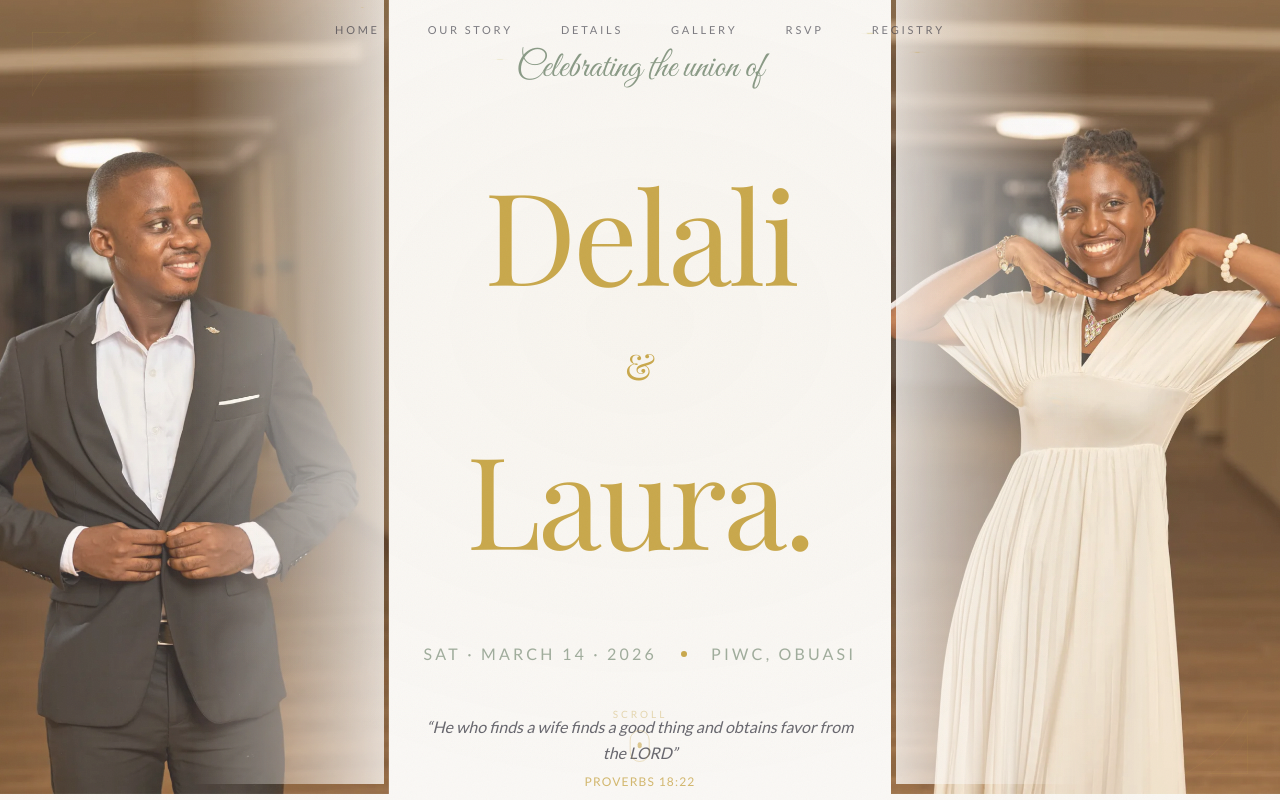
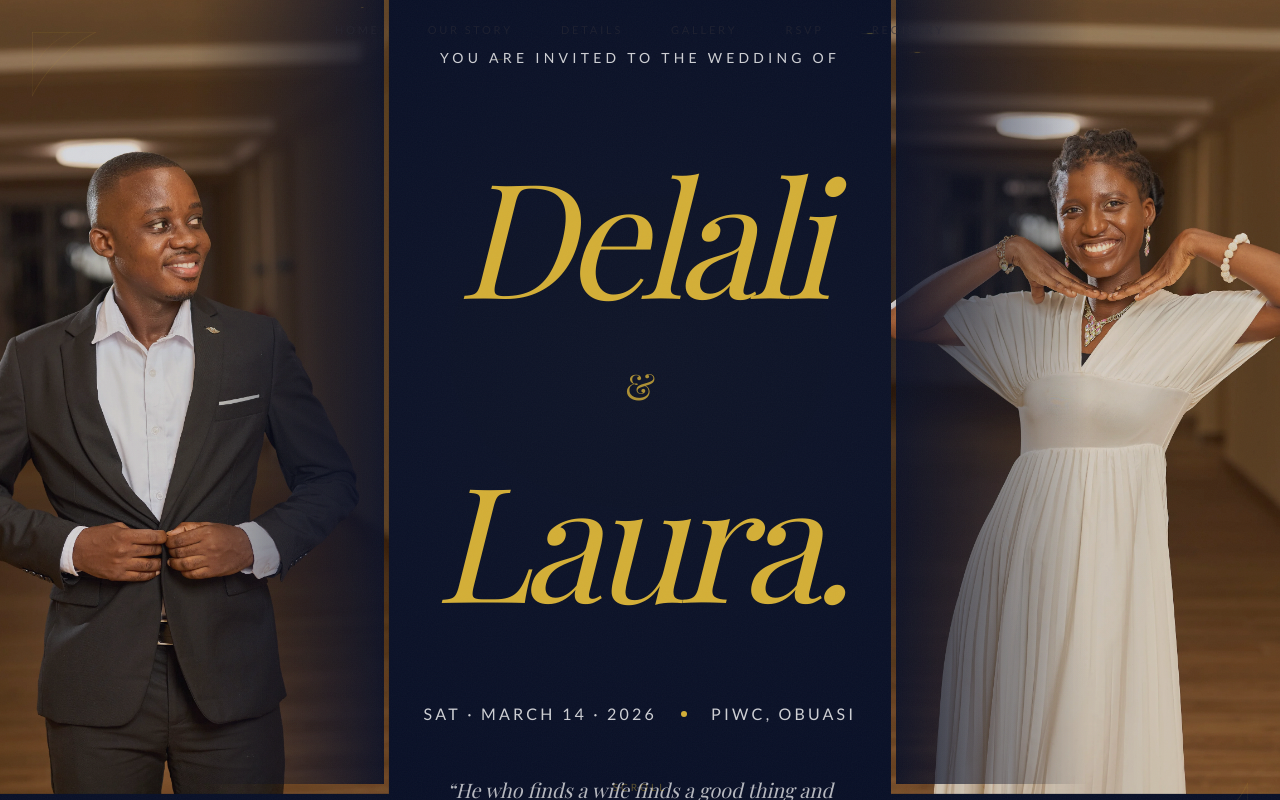
Before and after one commit to fodela/laurykel, a Next.js app: page / in a window 1280 px wide. Shown: the top 800 px of the page. Built offline with nearby package versions, Linux system fonts and the light colour scheme; a web font is replaced by a local one.

Commit message:
feat: Add date and description metadata to gallery images, display them on hover and in the lightbox, and update Hero section background colors.

```diff
--- a/components/Gallery.tsx
+++ b/components/Gallery.tsx
@@ -4,28 +4,32 @@ import { motion, AnimatePresence, useInView } from "framer-motion";
 import { useRef, useState, useEffect, useCallback } from "react";
 import { ChevronLeft, ChevronRight, X } from "lucide-react";
 
-const galleryImages = [
-    "/images/photo_5769543325676845275_y",
-    "/images/photo_5778358084626923897_y",
-    "/images/photo_5785337522450796094_y",
-    "/images/photo_5785337522450796095_y",
-    "/images/photo_5785337522450796096_y",
-    "/images/photo_5785337522450796097_y",
-    "/images/photo_5785337522450796100_y",
-    "/images/photo_5785337522450796101_y",
-    "/images/photo_5785337522450796102_y",
-    "/images/photo_5785337522450796103_y",
-    "/images/photo_5785337522450796106_y",
-    "/images/photo_5785337522450796110_y",
-    "/images/photo_5820993297261377137_y",
-    "/images/photo_5884199556407738489_y",
-    "/images/photo_5884199556407738492_y",
-    "/images/photo_6041721729711190912_y",
-    "/images/photo_6041721729711190918_y",
-].map(base => ({
-    thumb: `${base}-thumb.webp`,
-    full: `${base}-opt.jpg`,
-    fallback: `${base}-opt.jpg`
+const galleryData = [
+    { base: "/images/photo_5769543325676845275_y", date: "August 2021", description: "Our first trip to the mountains" },
+    { base: "/images/photo_5778358084626923897_y", date: "December 2021", description: "Christmas markets in the city" },
+    { base: "/images/photo_5785337522450796094_y", date: "February 2022", description: "A quiet winter walk" },
+    { base: "/images/photo_5785337522450796095_y", date: "April 2022", description: "Spring blossoms picnic" },
+    { base: "/images/photo_5785337522450796096_y", date: "June 2022", description: "Summer beach getaway" },
+    { base: "/images/photo_5785337522450796097_y", date: "August 2022", description: "Golden hour sailing" },
+    { base: "/images/photo_5785337522450796100_y", date: "October 2022", description: "Autumn foliage hike" },
+    { base: "/images/photo_5785337522450796101_y", date: "December 2022", description: "New Year's Eve" },
+    { base: "/images/photo_5785337522450796102_y", date: "February 2023", description: "Valentine's dinner in Paris" },
+    { base: "/images/photo_5785337522450796103_y", date: "April 2023", description: "Exploring botanical gardens" },
+    { base: "/images/photo_5785337522450796106_y", date: "June 2023", description: "Road trip through the countryside" },
+    { base: "/images/photo_5785337522450796110_y", date: "July 2023", description: "Sunsets at the lake house" },
+    { base: "/images/photo_5820993297261377137_y", date: "September 2023", description: "Anniversary celebration" },
+    { base: "/images/photo_5884199556407738489_y", date: "November 2023", description: "Cozy cabin retreat" },
+    { base: "/images/photo_5884199556407738492_y", date: "February 2024", description: "Skiing in the Alps" },
+    { base: "/images/photo_6041721729711190912_y", date: "May 2024", description: "The proposal day" },
+    { base: "/images/photo_6041721729711190918_y", date: "Same Day", description: "She said yes!" },
+];
+
+const galleryImages = galleryData.map(item => ({
+    thumb: `${item.base}-thumb.webp`,
+    full: `${item.base}-opt.jpg`,
+    fallback: `${item.base}-opt.jpg`,
+    date: item.date,
+    description: item.description
 }));
 
 /* ── Individual gallery photo with scroll reveal ── */
@@ -34,7 +38,7 @@ function GalleryPhoto({
     index,
     onOpen,
 }: {
-    src: { thumb: string; full: string; fallback: string };
+    src: { thumb: string; full: string; fallback: string; date: string; description: string };
     index: number;
     onOpen: (index: number) => void;
 }) {
@@ -59,22 +63,28 @@ function GalleryPhoto({
         >
             <button
                 onClick={() => onOpen(index)}
-                className="relative block w-full cursor-pointer overflow-hidden rounded-xl border border-wedding-gold/10 transition-all duration-500 hover:border-wedding-gold/30 focus:outline-none focus:ring-2 focus:ring-wedding-gold/40 focus:ring-offset-2 focus:ring-offset-wedding-ivory"
-                aria-label={`View photo ${index + 1} of ${galleryImages.length}`}
+                className="relative block w-full cursor-pointer overflow-hidden rounded-[1rem] border border-wedding-gold/10 transition-all duration-500 hover:border-wedding-gold/30 focus:outline-none focus:ring-2 focus:ring-wedding-gold/40 focus:ring-offset-2 focus:ring-offset-wedding-ivory"
+                aria-label={`View photo ${index + 1} of ${galleryImages.length}: ${src.description}`}
             >
                 {/* Gold glow on hover */}
-                <div className="pointer-events-none absolute inset-0 z-10 rounded-xl opacity-0 transition-opacity duration-500 group-hover:opacity-100"
+                <div className="pointer-events-none absolute inset-0 z-10 rounded-[1rem] opacity-0 transition-opacity duration-500 group-hover:opacity-100"
                     style={{
                         boxShadow:
                             "inset 0 0 30px rgba(200, 169, 81, 0.08), 0 0 20px rgba(200, 169, 81, 0.06)",
                     }}
                 />
 
-                {/* Subtle overlay on hover */}
-                <div className="pointer-events-none absolute inset-0 z-10 bg-gradient-to-t from-wedding-ivory/40 via-transparent to-transparent opacity-0 transition-opacity duration-500 group-hover:opacity-100" />
+                {/* Subtle overlay on hover - gradient mapping for text readability */}
+                <div className="pointer-events-none absolute inset-0 z-10 bg-gradient-to-t from-wedding-charcoal/80 via-transparent to-transparent opacity-0 transition-opacity duration-500 group-hover:opacity-100" />
+
+                {/* Text overlay at the bottom */}
+                <div className="pointer-events-none absolute inset-x-0 bottom-0 z-20 flex flex-col justify-end p-5 opacity-0 translate-y-3 transition-all duration-500 ease-out group-hover:opacity-100 group-hover:translate-y-0 text-left">
+                    <span className="font-serif text-lg text-wedding-ivory drop-shadow-md">{src.description}</span>
+                    <span className="font-sans text-[0.65rem] tracking-[0.2em] text-wedding-gold mt-1 uppercase drop-shadow-md">{src.date}</span>
+                </div>
 
                 {/* Expand icon hint on hover */}
-                <div className="pointer-events-none absolute right-3 bottom-3 z-20 flex h-8 w-8 items-center justify-center rounded-full border border-wedding-gold/30 bg-wedding-ivory/60 opacity-0 backdrop-blur-sm transition-all duration-500 group-hover:opacity-100">
+                <div className="pointer-events-none absolute right-4 top-4 z-20 flex h-8 w-8 items-center justify-center rounded-full border border-wedding-gold/30 bg-wedding-ivory/80 opacity-0 backdrop-blur-md transition-all duration-500 group-hover:opacity-100 shadow-sm">
                     <svg
                         width="14"
                         height="14"
@@ -94,8 +104,8 @@ function GalleryPhoto({
 
                 <img
                     src={src.thumb}
-                    alt={`Wedding gallery photo ${index + 1}`}
-                    className="h-auto w-full object-cover transition-transform duration-700 ease-out group-hover:scale-[1.03]"
+                    alt={src.description}
+                    className="h-auto w-full object-cover transition-transform duration-700 ease-out group-hover:scale-[1.05]"
                     loading="lazy"
                     decoding="async"
                 />
@@ -112,7 +122,7 @@ function Lightbox({
     onPrev,
     onNext,
 }: {
-    images: { thumb: string; full: string; fallback: string }[];
+    images: { thumb: string; full: string; fallback: string; date: string; description: string }[];
     currentIndex: number;
     onClose: () => void;
     onPrev: () => void;
@@ -252,15 +262,28 @@ function Lightbox({
                             duration: 0.4,
                             ease: [0.25, 0.46, 0.45, 0.94],
                         }}
-                        className="relative h-full w-full"
+                        className="relative h-full w-full flex items-center justify-center"
                     >
                         <img
                             src={images[currentIndex].full}
-                            alt={`Wedding photo ${currentIndex + 1} of ${images.length}`}
-                            className="absolute inset-0 w-full h-full rounded-lg object-contain"
+                            alt={images[currentIndex].description}
+                            className="absolute inset-0 w-full h-full rounded-[1rem] object-contain"
                             loading="eager"
                             decoding="async"
                         />
+
+                        {/* Caption Overlay */}
+                        <div className="absolute bottom-4 sm:bottom-8 left-0 right-0 flex justify-center pointer-events-none z-20">
+                            <motion.div
+                                initial={{ opacity: 0, y: 10 }}
+                                animate={{ opacity: 1, y: 0 }}
+                                transition={{ delay: 0.3 }}
+                                className="bg-wedding-ivory/85 backdrop-blur-md px-6 py-3 rounded-2xl border border-wedding-gold/30 shadow-[0_8px_30px_rgb(0,0,0,0.12)] text-center max-w-[80%]"
+                            >
+                                <h3 className="font-serif text-lg md:text-xl text-wedding-charcoal">{images[currentIndex].description}</h3>
+                                <p className="font-sans text-[0.65rem] md:text-xs tracking-[0.2em] text-wedding-gold uppercase mt-1">{images[currentIndex].date}</p>
+                            </motion.div>
+                        </div>
                     </motion.div>
                 </AnimatePresence>
             </div>
--- a/components/Hero.tsx
+++ b/components/Hero.tsx
@@ -13,7 +13,7 @@ export function Hero() {
     }, []);
 
     return (
-        <section className="relative flex min-h-[100dvh] flex-col items-center justify-center overflow-hidden bg-wedding-ivory">
+        <section className="relative flex min-h-[100dvh] flex-col items-center justify-center overflow-hidden bg-[#0A1128]">
             {/* Corner-positioned Portrait Backgrounds */}
             <div className="absolute inset-0 z-0">
                 {showMarquee && (
@@ -50,7 +50,7 @@ export function Hero() {
                                     />
                                 </picture>
                                 {/* Gradient overlay - fade from left toward center with smooth blend */}
-                                <div className="absolute inset-0 bg-gradient-to-r from-transparent from-30% via-transparent via-50% to-wedding-ivory/80" />
+                                <div className="absolute inset-0 bg-gradient-to-r from-transparent from-30% via-transparent via-50% to-[#0A1128]/90" />
                             </div>
                         </motion.div>
 
@@ -86,7 +86,7 @@ export function Hero() {
                                     />
                                 </picture>
                                 {/* Gradient overlay - fade from right toward center with smooth blend */}
-                                <div className="absolute inset-0 bg-gradient-to-l from-transparent from-30% via-transparent via-50% to-wedding-ivory/80" />
+                                <div className="absolute inset-0 bg-gradient-to-l from-transparent from-30% via-transparent via-50% to-[#0A1128]/90" />
                             </div>
                         </motion.div>
                     </>
@@ -112,8 +112,8 @@ export function Hero() {
                 transition={{ duration: 1.5, delay: 1.5 }}
             >
                 <svg viewBox="0 0 100 100" fill="none" className="h-full w-full">
-                    <path d="M0 0 L50 0 C30 10, 10 30, 0 50 Z" stroke="var(--wedding-gold)" strokeWidth="0.5" fill="none" />
-                    <path d="M0 0 L30 0 C15 8, 8 15, 0 30 Z" stroke="var(--wedding-gold)" strokeWidth="0.3" fill="none" />
+                    <path d="M0 0 L50 0 C30 10, 10 30, 0 50 Z" stroke="#D4AF37" strokeWidth="0.5" fill="none" />
+                    <path d="M0 0 L30 0 C15 8, 8 15, 0 30 Z" stroke="#D4AF37" strokeWidth="0.3" fill="none" />
                 </svg>
             </motion.div>
             <motion.div
@@ -123,31 +123,31 @@ export function Hero() {
                 transition={{ duration: 1.5, delay: 1.5 }}
             >
                 <svg viewBox="0 0 100 100" fill="none" className="h-full w-full">
-                    <path d="M0 0 L50 0 C30 10, 10 30, 0 50 Z" stroke="var(--wedding-gold)" strokeWidth="0.5" fill="none" />
-                    <path d="M0 0 L30 0 C15 8, 8 15, 0 30 Z" stroke="var(--wedding-gold)" strokeWidth="0.3" fill="none" />
+                    <path d="M0 0 L50 0 C30 10, 10 30, 0 50 Z" stroke="#D4AF37" strokeWidth="0.5" fill="none" />
+                    <path d="M0 0 L30 0 C15 8, 8 15, 0 30 Z" stroke="#D4AF37" strokeWidth="0.3" fill="none" />
                 </svg>
             </motion.div>
 
             {/* Main content */}
             <div className="z-10 flex flex-col items-center gap-5 p-4 pt-8 text-center sm:gap-8 sm:pt-12">
-                {/* "Celebrating the union of" */}
-                <p className="hero-fade-up delay-0 font-script text-3xl font-light text-wedding-sage sm:text-4xl">
-                    Celebrating the union of
+                {/* "You are invited to the wedding of" */}
+                <p className="hero-fade-up delay-0 font-sans text-xs uppercase tracking-[0.3em] font-medium text-[#FFFFFF]/80 sm:text-sm">
+                    You are invited to the wedding of
                 </p>
 
                 {/* Gold ornamental line */}
                 <div className="hero-line-grow delay-100 gold-line" style={{ height: 1, width: 100 }} />
 
                 {/* Names */}
-                <h1 className="hero-scale-in delay-150 text-wedding-gold font-serif text-5xl font-light leading-tight tracking-tight sm:text-7xl md:text-8xl lg:text-9xl">
+                <h1 className="hero-scale-in delay-150 text-[#D4AF37] font-serif italic text-6xl font-light leading-tight tracking-tighter sm:text-8xl md:text-9xl lg:text-[10rem]">
                     Delali
                 </h1>
 
-                <span className="hero-fade-in delay-200 font-serif text-3xl text-wedding-gold sm:text-4xl">
+                <span className="hero-fade-in delay-200 font-serif text-3xl text-[#D4AF37]/80 sm:text-4xl">
                     &
                 </span>
 
-                <h1 className="hero-scale-in delay-150 text-wedding-gold font-serif text-5xl font-light leading-tight tracking-tight sm:text-7xl md:text-8xl lg:text-9xl">
+                <h1 className="hero-scale-in delay-150 text-[#D4AF37] font-serif italic text-6xl font-light leading-tight tracking-tighter sm:text-8xl md:text-9xl lg:text-[10rem]">
                     Laura.
                 </h1>
 
@@ -156,21 +156,21 @@ export function Hero() {
 
                 {/* Date & Venue */}
                 <div className="hero-fade-up delay-250 flex flex-col items-center gap-2 sm:flex-row sm:gap-6">
-                    <span className="font-mono text-sm tracking-[0.2em] text-wedding-sage/80 sm:text-base">
+                    <span className="font-sans font-medium uppercase text-sm tracking-[0.2em] text-[#FFFFFF]/80 sm:text-base">
                         SAT &middot; MARCH 14 &middot; 2026
                     </span>
-                    <span className="hidden h-1.5 w-1.5 rounded-full bg-wedding-gold sm:block" />
-                    <span className="font-mono text-sm tracking-[0.2em] text-wedding-sage/80 sm:text-base">
+                    <span className="hidden h-1.5 w-1.5 rounded-full bg-[#D4AF37] sm:block" />
+                    <span className="font-sans font-medium uppercase text-sm tracking-[0.2em] text-[#FFFFFF]/80 sm:text-base">
                         PIWC, OBUASI
                     </span>
                 </div>
 
                 {/* Bible Verse */}
                 <blockquote className="hero-fade-up delay-300 mt-4 max-w-md text-center">
-                    <p className="font-heading text-sm italic leading-relaxed text-wedding-charcoal/70 sm:text-base">
+                    <p className="font-serif italic text-lg leading-relaxed text-[#FFFFFF]/70 sm:text-xl">
                         &ldquo;He who finds a wife finds a good thing and obtains favor from the LORD&rdquo;
                     </p>
-                    <cite className="mt-2 block font-mono text-xs tracking-widest text-wedding-gold/80 not-italic">
+                    <cite className="mt-2 block font-sans text-xs uppercase tracking-widest text-[#D4AF37]/80 not-italic">
                         PROVERBS 18:22
                     </cite>
                 </blockquote>
@@ -183,12 +183,12 @@ export function Hero() {
                 transition={{ delay: 3, duration: 1 }}
                 className="animate-scroll absolute bottom-10 left-1/2 z-10 flex flex-col items-center gap-2"
             >
-                <span className="font-mono text-[10px] uppercase tracking-[0.3em] text-wedding-gold/40">
+                <span className="font-sans text-[10px] uppercase tracking-[0.3em] text-[#D4AF37]/40">
                     Scroll
                 </span>
-                <div className="flex h-8 w-5 items-start justify-center rounded-full border border-wedding-gold/30 p-1">
+                <div className="flex h-8 w-5 items-start justify-center rounded-full border border-[#D4AF37]/30 p-1">
                     <motion.div
-                        className="h-1.5 w-1 rounded-full bg-wedding-gold/60"
+                        className="h-1.5 w-1 rounded-full bg-[#D4AF37]/60"
                         animate={{ y: [0, 8, 0] }}
                         transition={{ duration: 1.5, repeat: Infinity, ease: "easeInOut" }}
                     />
```
